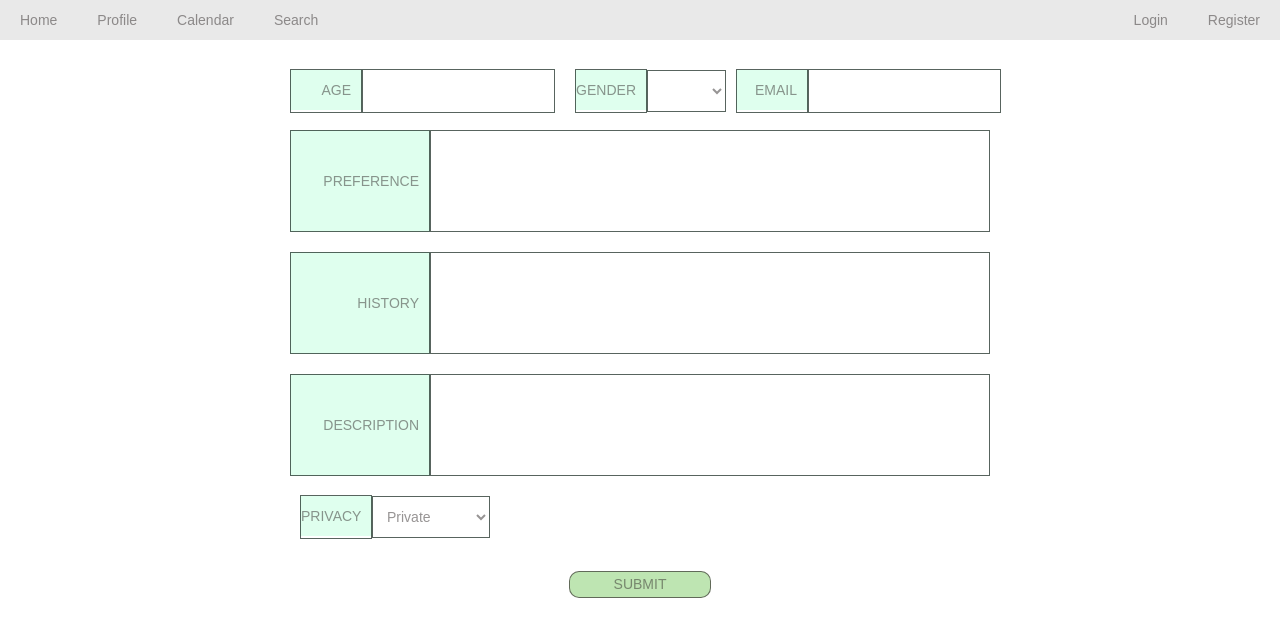
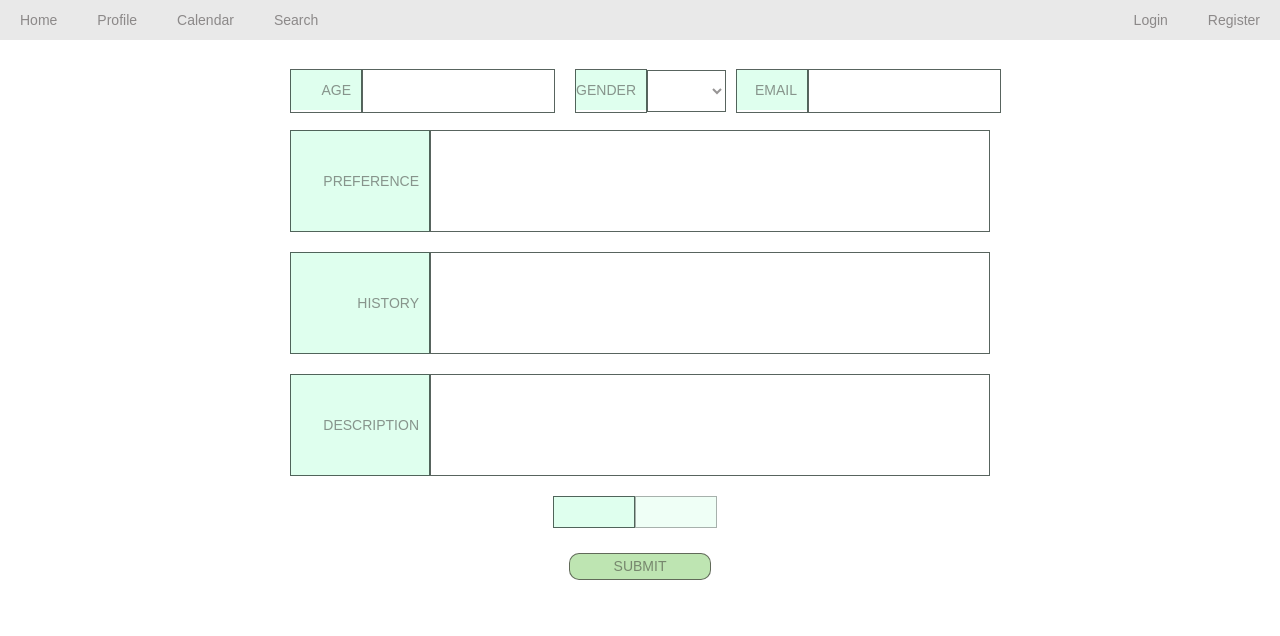
Before and after one commit to chrisgo2286/run-log, a React (Create React App) app in the folder frontend/: page /create_profile in a window 1280 px wide. Shown: the top 636 px of the page. Built offline with nearby package versions, Linux system fonts and the light colour scheme.

Commit message:
Frontend: created ToggleButton component

```diff
--- /dev/null
+++ b/frontend/src/components/miscComponents/toggleButton/toggleButton.css
@@ -0,0 +1,26 @@
+:root {
+    --toggleButtonBorderColor:  rgba(33, 48, 40, 0.75);
+    --toggleButtonBGColor:  rgba(128, 255, 187, 0.25);
+}
+
+.toggle-button {
+    display: flex;
+    flex-direction: row;
+}
+
+.toggle-clicked,
+.toggle-unclicked {
+    width: 80px;
+    height: 30px;
+    border: 1px solid var(--toggleButtonBorderColor);
+    background-color: var(--toggleButtonBGColor);
+}
+
+.toggle-choice {
+    text-transform: uppercase;
+    line-height: 30px;
+    margin-left: 10px;
+}
+.toggle-clicked {
+    opacity: 50%;
+}
--- /dev/null
+++ b/frontend/src/components/miscComponents/toggleButton/toggleButton.jsx
@@ -0,0 +1,30 @@
+import { useState } from 'react';
+import './toggleButton.css';
+
+export default function ToggleButton ({ name, init_choice, alt_choice, fields, setFields }) {
+    const [ choice, setChoice ] = useState(init_choice)
+    const [ clicked, setClicked ] = useState(false)
+
+    function toggleChoice () {
+        const newChoice = (choice === init_choice) ? alt_choice: init_choice;
+        setFields({ ...fields, [name]: newChoice })
+        setChoice(newChoice);
+        setClicked(!clicked);
+    }
+
+    function createClassOptionA () {
+        return (clicked) ? 'toggle-clicked': 'toggle-unclicked';
+    }
+
+    function createClassOptionB () {
+        return (!clicked) ? 'toggle-clicked': 'toggle-unclicked';
+    }
+
+    return (
+        <div className='toggle-button'>
+            <div className={ createClassOptionA() } onClick={ toggleChoice }></div>
+            <div className={ createClassOptionB() } onClick={ toggleChoice }></div>
+            <div className='toggle-choice'>{ choice }</div>
+        </div>
+    )
+}
--- a/frontend/src/components/updateProfile/profileFields.jsx
+++ b/frontend/src/components/updateProfile/profileFields.jsx
@@ -2,6 +2,7 @@ import React from "react";
 import Input from "../miscComponents/input/input";
 import TextArea from "../miscComponents/textArea/textArea";
 import SelectField from "../miscComponents/selectField/selectField";
+import ToggleButton from "../miscComponents/toggleButton/toggleButton";
 
 export default function ProfileFields ({ fields, setFields }) {
     return (
@@ -53,14 +54,12 @@ export default function ProfileFields ({ fields, setFields }) {
                     data-cy='profile-description' />
             </div>
             <div className='profile-fields-c'>
-                <SelectField
+                <ToggleButton
                     name='privacy'
-                    initial={ fields.privacy }
-                    options={[ 'Private', 'Public' ]}
+                    init_choice={ fields.privacy }
+                    alt_choice={ fields.privacy === 'Public' ? 'Private': 'Public' }
                     fields={ fields }
-                    setFields={ setFields }
-                    className='profile-privacy'
-                    data-cy='profile-privacy' />
+                    setFields={ setFields } />
             </div>
 
         </React.Fragment>
--- a/frontend/src/components/updateProfile/updateProfile.css
+++ b/frontend/src/components/updateProfile/updateProfile.css
@@ -22,11 +22,10 @@
     width: 20%;
 }
 
-.profile-fields-a label,
-.profile-fields-c label {
+.profile-fields-a label {
     width: 60px;
 }
 
 .profile-fields-c {
-    width: 30%;
+    margin: 10px auto 0px auto;
 }
```
